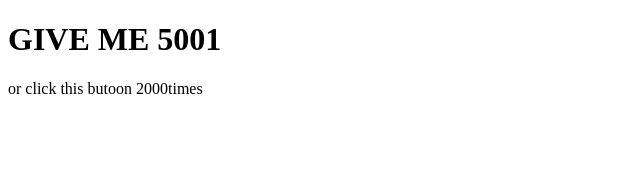
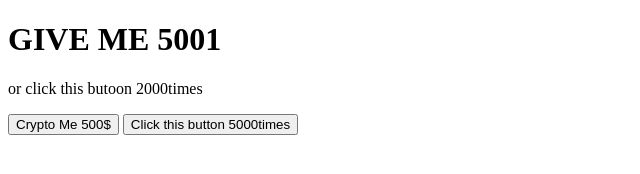
Before and after one commit to 5eh/frankIsAwesome, a plain HTML site: page index.html in a window 1280 px wide. Shown: the whole page, without its empty margins (0-640 px from the left). Drawn offline with Linux system fonts and the light colour scheme.

Commit message:
update added button

```diff
--- a/index.html
+++ b/index.html
@@ -1,14 +1,15 @@
 <!DOCTYPE html>
 <html lang="en">
-
   <head>
-  <meta charset="UTF-8">
+    <meta charset="UTF-8" />
     <title></title>
   </head>
 
   <body>
     <h1>GIVE ME 5001</h1>
     <p>or click this butoon 2000times</p>
+
+    <button>Crypto Me 500$</button>
+    <button>Click this button 5000times</button>
   </body>
-
 </html>
```
Lines whose indentation alone changed are shown as unchanged.
